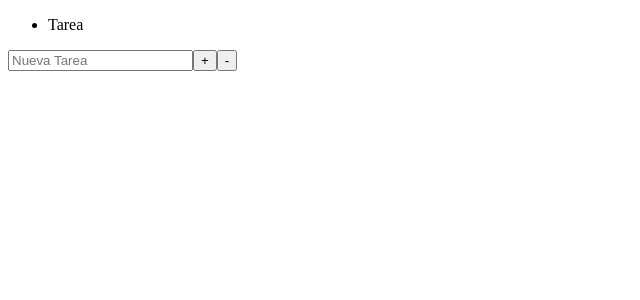
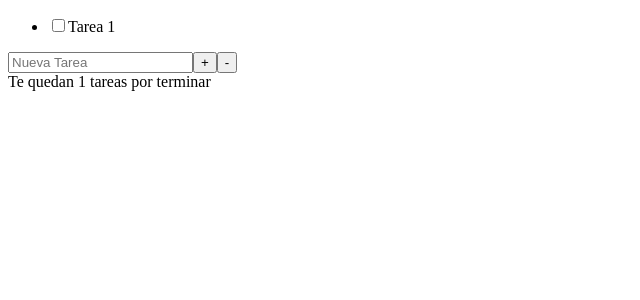
Before and after one commit to richardmarrugo17/Prueba_React, a React (Create React App) app in the folder prueba/: page / in a window 1280 px wide. Shown: the top 300 px of the page, without its empty margins (0-640 px from the left). Built offline with nearby package versions, Linux system fonts and the light colour scheme.

Commit message:
Tercer commit

```diff
--- a/prueba/src/App.jsx
+++ b/prueba/src/App.jsx
@@ -1,9 +1,31 @@
-import React, { Fragment, useState, useRef } from "react";
+import React, { Fragment, useState, useRef, useEffect } from "react";
 import {v4 as uuidv4} from "uuid";
 import { TodoList } from "./components/TodoList";
 
 export function App(){
+    const [listas, setListas] = useState([
+        {id:1, task:"Tarea 1", completed:false},
+    ]);
+
     const taskRef = useRef();
+
+    useEffect(() =>{
+        localStorage.setItem("listApp.lists", JSON.stringify(listas));
+    }, [listas]);
+
+    useEffect(() =>{
+        const storedTasks = JSON.parse(localStorage.getItem("listApp.lists"));
+        if (storedTasks){
+            setListas(storedTasks);
+        }
+    }, []);
+
+    const toggleTask = (id) => {
+        const newTasks = [...listas];
+        const task = newTasks.find((task) => task.id === id);
+        task.completed = !task.completed;
+        setListas(newTasks);
+    };
 
     const handleTaskAdd = () =>{
         const task = taskRef.current.value;
@@ -16,15 +38,20 @@ export function App(){
         taskRef.current.value = null;
     };
 
-    const [listas,setListas] = useState([
-        {id: 1, task:"Tarea", completed:false},
-    ]);
+    const handleClearAll = () =>{
+        const newTasks = listas.filter((task) => !task.completed);
+        setListas(newTasks);
+    };
+
     return (
         <Fragment>
-            <TodoList listas={listas}/>
+            <TodoList listas={listas} toggleTask={toggleTask}/>
             <input ref={taskRef} type="text" placeholder="Nueva Tarea" />
             <button onClick={handleTaskAdd}>+</button>
-            <button>-</button>
+            <button onClick={handleClearAll}>-</button>
+            <div>
+                Te quedan {listas.filter((task) => !task.completed).length} tareas por terminar
+            </div>
         </Fragment>
     );
 }
--- a/prueba/src/components/TodoItem.jsx
+++ b/prueba/src/components/TodoItem.jsx
@@ -1,5 +1,16 @@
 import React from "react";
-export function TodoItem({ lista }) {
+
+export function TodoItem({ lista, toggleTask }) {
     const {id, task, completed} = lista;
-    return <li>{task}</li>
+
+    const handleTaskClick = () =>{
+        toggleTask(id);
+    };
+
+    return (
+        <li>
+            <input type={"checkbox"} checked={completed} onChange={handleTaskClick} />
+            {task}
+        </li>
+    );
 }
--- a/prueba/src/components/TodoList.jsx
+++ b/prueba/src/components/TodoList.jsx
@@ -1,11 +1,11 @@
 import React from "react";
 import { TodoItem } from "./TodoItem";
 
-export function TodoList({ listas }){
+export function TodoList({ listas, toggleTask }){
     return (
         <ul>
             {listas.map((lista) =>(
-                <TodoItem key={lista.id} lista={lista} />
+                <TodoItem key={lista.id} lista={lista} toggleTask={toggleTask} />
             ))}
         </ul>
     );
```
